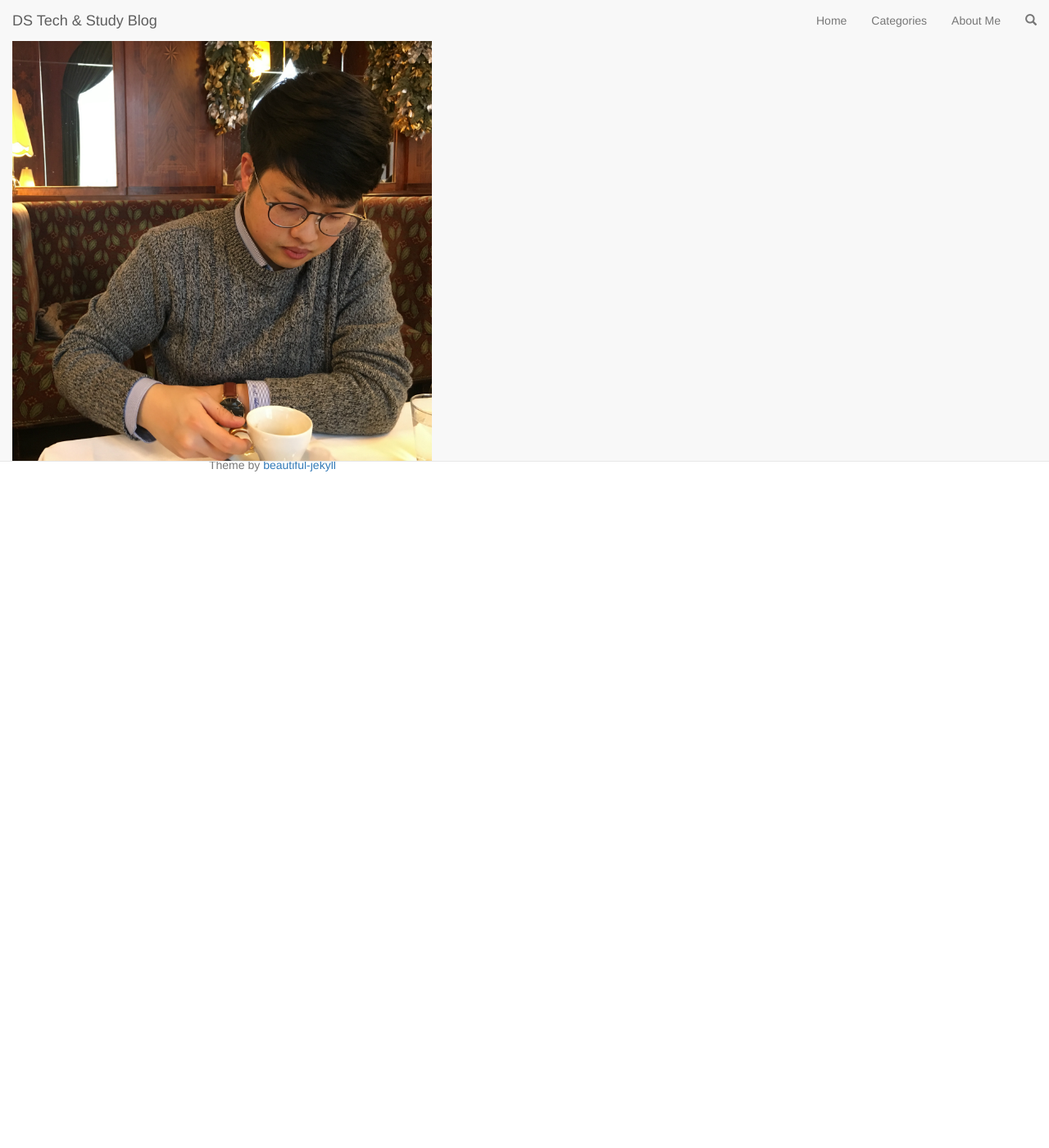
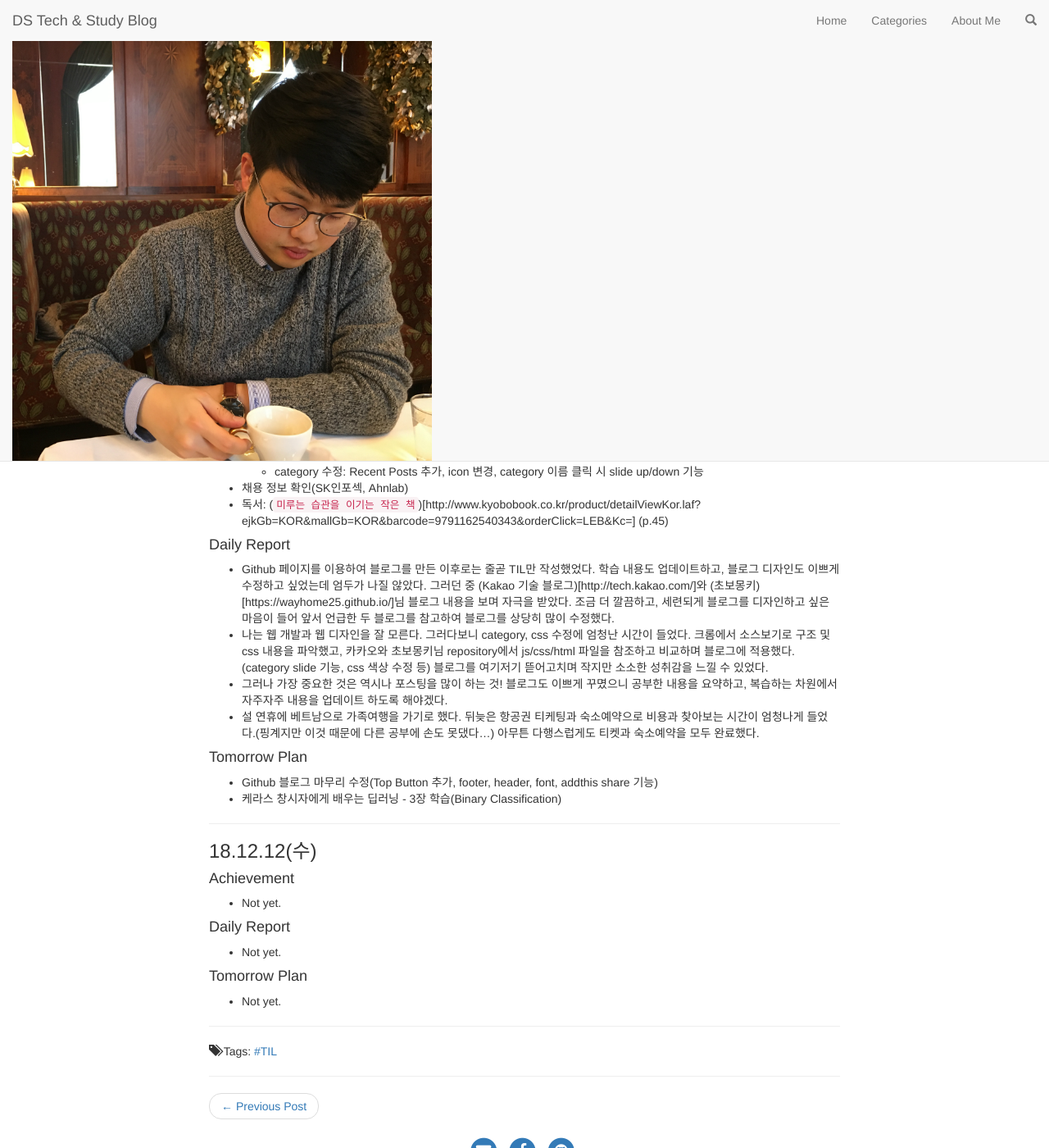
Before and after one commit to choidslab/choidslab.github.io, a Jekyll site: the page built from _posts/TIL/2018-12-15-181210_1215.md, in a window 1280 px wide and 1400 px high. Shown: the whole window at 82% size. Built offline with Jekyll 4.4.1, drawn with Linux system fonts in a browser that asks for light colours; nearby versions of some CDN libraries; comment, search, counter and statistics services are not loaded.

Commit message:
TIL 작성

```diff
--- a/_posts/TIL/2018-12-15-181210_1215.md
+++ b/_posts/TIL/2018-12-15-181210_1215.md
@@ -10,11 +10,46 @@
 tags: [TIL]
 ---
 ### 18.12.10(월)
-#### 성취
-  -
-#### 회고
-  -
-#### 내일 할 일
-  -
+#### Achievement
+  - [`케라스 창시자에게 배우는 딥러닝`](http://www.kyobobook.co.kr/product/detailViewKor.laf?ejkGb=KOR&mallGb=KOR&barcode=9791160505979&orderClick=LEA&Kc=) 1-2장 복습
+  - Github 블로그 TIL 작성
+
+#### Daily Report
+  - 케라스 내용이 뒤로 갈수록 조금씩 난이도가 있다. 머신러닝, 딥러닝의 기초가 부족하기 때문에 당연한 것인데 빨리 잘하고 싶은 마음에 조급함이 생긴다.
+  - 연말이 되니 마음이 괜스레 들뜬다. 그럼에도 해야 할 것들이 많으니 정해진 분량만큼의 공부는 꾸준히 해 나가자!
+
+#### Tomorrow Plan
+  - Github 블로그 수정
+  - 케라스 창시자에게 배우는 딥러닝 3장 학습
+---
+
+### 18.12.11(화)
+#### Achievement
+  - Github 블로그 수정
+    - tag 페이지, 색상, hover 색상 수정
+    - category 수정: Recent Posts 추가, icon 변경, category 이름 클릭 시 slide up/down 기능
+  - 채용 정보 확인(SK인포섹, Ahnlab)
+  - 독서: (`미루는 습관을 이기는 작은 책`)[http://www.kyobobook.co.kr/product/detailViewKor.laf?ejkGb=KOR&mallGb=KOR&barcode=9791162540343&orderClick=LEB&Kc=] (p.45)
+
+#### Daily Report
+  - Github 페이지를 이용하여 블로그를 만든 이후로는 줄곧 TIL만 작성했었다. 학습 내용도 업데이트하고, 블로그 디자인도 이쁘게 수정하고 싶었는데 엄두가 나질 않았다. 그러던 중 (Kakao 기술 블로그)[http://tech.kakao.com/]와 (초보몽키)[https://wayhome25.github.io/]님 블로그 내용을 보며 자극을 받았다. 조금 더 깔끔하고, 세련되게 블로그를 디자인하고 싶은 마음이 들어 앞서 언급한 두 블로그를 참고하여 블로그를 상당히 많이 수정했다.
+  - 나는 웹 개발과 웹 디자인을 잘 모른다. 그러다보니 category, css 수정에 엄청난 시간이 들었다. 크롬에서 소스보기로 구조 및 css 내용을 파악했고, 카카오와 초보몽키님 repository에서 js/css/html 파일을 참조하고 비교하며 블로그에 적용했다.(category slide 기능, css 색상 수정 등) 블로그를 여기저기 뜯어고치며 작지만 소소한 성취감을 느낄 수 있었다.
+  - 그러나 가장 중요한 것은 역시나 포스팅을 많이 하는 것! 블로그도 이쁘게 꾸몄으니 공부한 내용을 요약하고, 복습하는 차원에서 자주자주 내용을 업데이트 하도록 해야겠다.
+  - 설 연휴에 베트남으로 가족여행을 가기로 했다. 뒤늦은 항공권 티케팅과 숙소예약으로 비용과 찾아보는 시간이 엄청나게 들었다.(핑계지만 이것 때문에 다른 공부에 손도 못댔다...) 아무튼 다행스럽게도 티켓과 숙소예약을 모두 완료했다.
+
+#### Tomorrow Plan
+  - Github 블로그 마무리 수정(Top Button 추가, footer, header, font, addthis share 기능)
+  - 케라스 창시자에게 배우는 딥러닝 - 3장 학습(Binary Classification)
 
 ---
+### 18.12.12(수)
+#### Achievement
+  - Not yet.
+
+#### Daily Report
+  - Not yet.
+
+#### Tomorrow Plan
+  - Not yet.
+
+---
```
Also changed, not shown: _posts/TIL/2018-12-08-181202_1208.md (+8 -8 lines).
